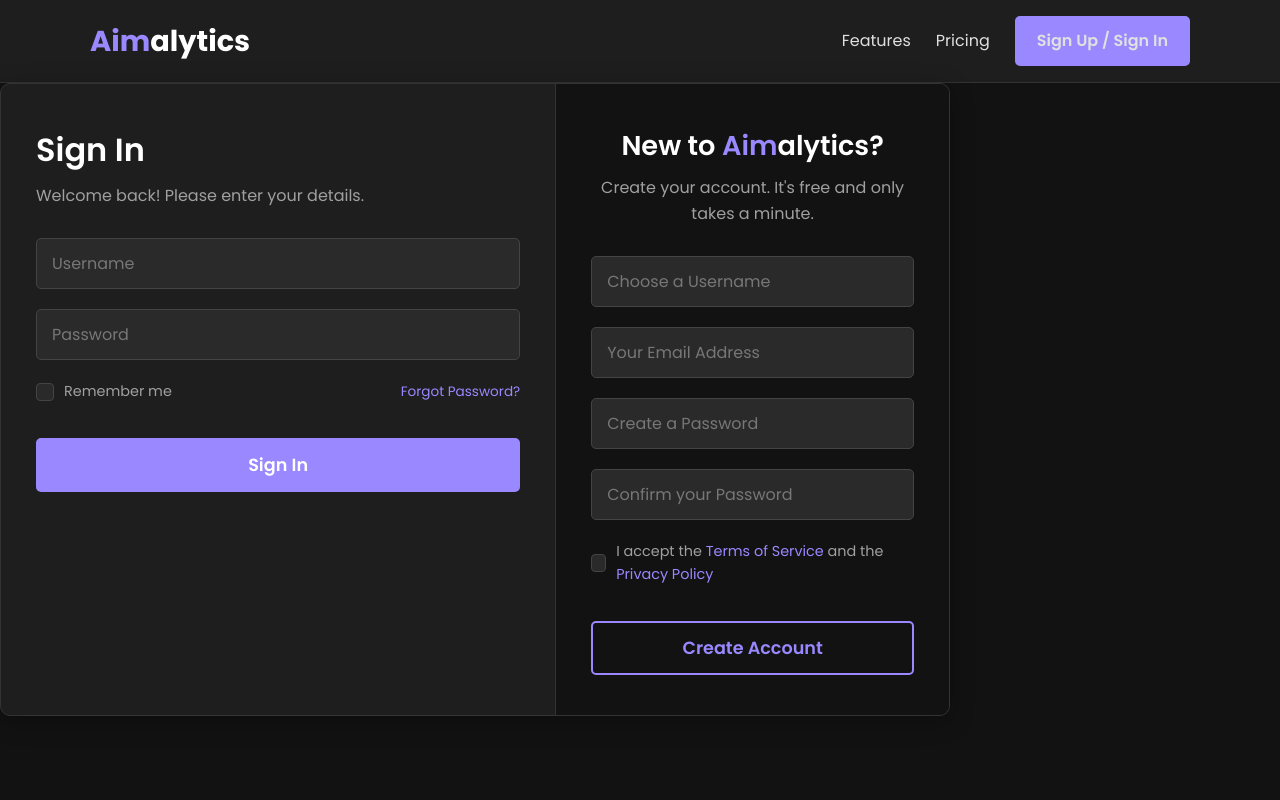
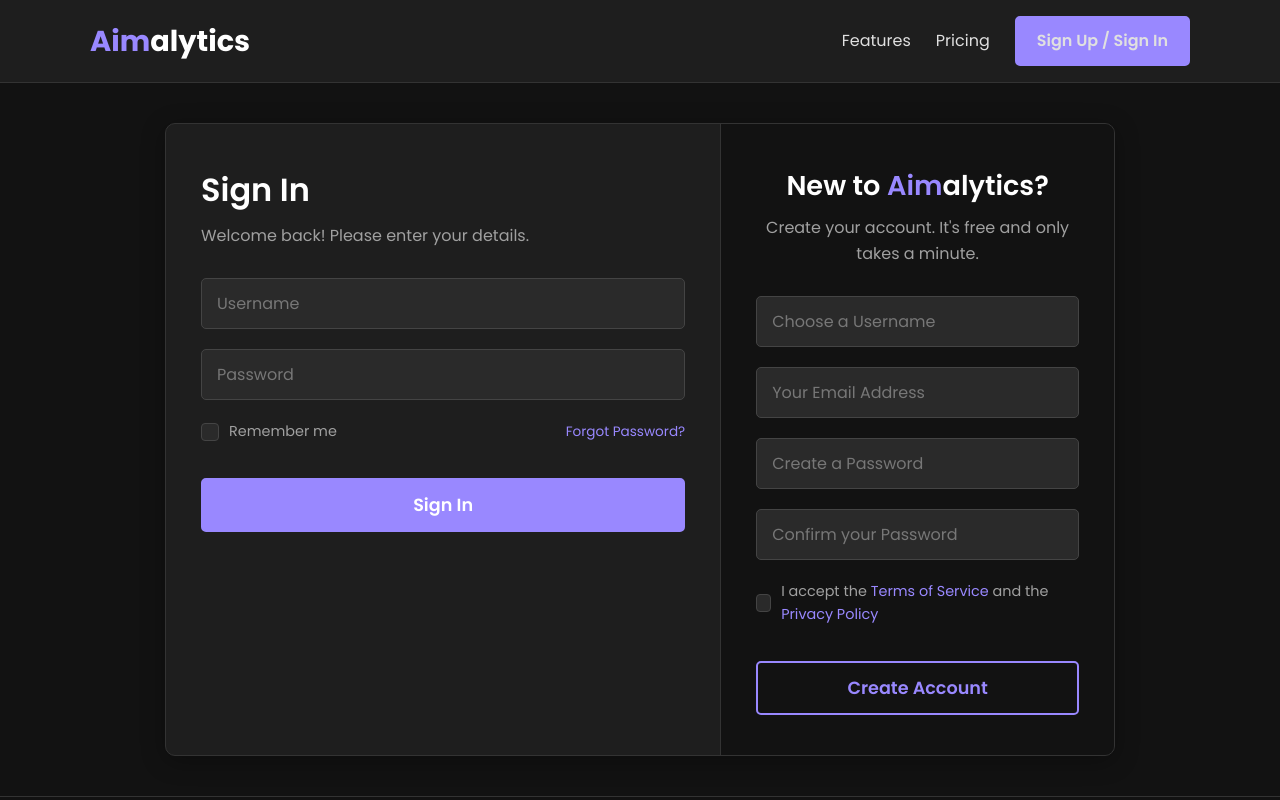
Before and after one commit to Aimalytics/Aimalytics-Web, a React (Vite) app: page /auth in a window 1280 px wide. Shown: the top 800 px of the page. Built offline with nearby package versions, Linux system fonts and the light colour scheme.

Commit message:
fixed auth

```diff
--- a/src/components/Header.jsx
+++ b/src/components/Header.jsx
@@ -4,13 +4,12 @@ function Header() {
   return (
     <header className="navbar">
       <div className="container">
+        {/* UPDATED to use the new CSS class */}
         <Link to="/" className="logo">
-          <span style={{ color: '#9988FF' }}>Aim</span>alytics
+          <span className="text-primary-color">Aim</span>alytics
         </Link>
         <nav>
           <ul>
-            {/* Note: In a true SPA, hash links like this might require a special library.
-                For simplicity, a standard anchor tag can force a navigation to the homepage and then to the section. */}
             <li><a href="/#features">Features</a></li>
             <li><a href="/#pricing">Pricing</a></li>
             <li>
--- a/src/index.css
+++ b/src/index.css
@@ -35,6 +35,20 @@ body {
     line-height: 1.6;
 }
 
+/* NEW: Global Layout Helpers */
+/* This makes the app take full height and allows the footer to be "pushed" down */
+#root {
+    display: flex;
+    flex-direction: column;
+    min-height: 100vh;
+}
+
+main {
+    flex-grow: 1; /* Allows the main content area to expand and fill available space */
+    display: flex; /* Makes the main area a flex container for its children */
+    flex-direction: column;
+}
+
 a {
     color: var(--clr-accent-primary);
     text-decoration: none;
@@ -54,6 +68,12 @@ a:hover {
     max-width: 1100px;
     margin: 0 auto;
 }
+
+/* NEW: Utility Class */
+.text-primary-color {
+    color: var(--clr-accent-primary);
+}
+
 
 /* --- Buttons --- */
 .button-primary,
@@ -130,7 +150,7 @@ a:hover {
 .form-group input:focus {
     outline: none;
     border-color: var(--clr-accent-primary);
-    box-shadow: 0 0 0 3px rgba(0, 123, 255, 0.25);
+    box-shadow: 0 0 0 3px rgba(153, 136, 255, 0.25); /* Adjusted shadow color to match accent */
 }
 
 .form-options {
@@ -203,7 +223,7 @@ a:hover {
     border-width: 0;
 }
 
-/* --- Styled List (NEW reusable component) --- */
+/* --- Styled List --- */
 .styled-list {
     list-style-type: none;
     padding-left: 0;
@@ -358,26 +378,20 @@ a:hover {
    4. Page-Specific Styles
    ========================================================================== */
 
-/* --- Auth Page --- */
-.auth-page-body {
+/* --- REVISED: Auth Page Wrapper --- */
+.auth-page-wrapper {
+    flex-grow: 1; /* Allows this wrapper to fill the main content area */
     display: flex;
-    flex-direction: column;
-    min-height: 100vh;
-}
-
-.auth-page-body main {
-    flex-grow: 1;
-    display: flex;
-    align-items: center;
-    justify-content: center;
-    padding: 30px 0;
+    align-items: center; /* Vertical centering */
+    justify-content: center; /* Horizontal centering */
+    padding: 40px 20px;
 }
 
 .auth-page-container {
     display: flex;
     flex-direction: column;
     max-width: 450px;
-    width: 90%;
+    width: 100%; /* Changed from 90% to be responsive within the wrapper */
     background-color: var(--clr-bg-medium);
     border-radius: 10px;
     border: 1px solid var(--clr-border);
@@ -415,6 +429,7 @@ a:hover {
 }
 
 .panel-subtitle { font-size: 0.9rem; }
+
 
 /* --- Text Content Page (Terms/Privacy) --- */
 .text-content-page {
@@ -485,7 +500,9 @@ a:hover {
 
     .hero {
         padding: 100px 20px;
-        min-height: 70vh;
+        min-height: 70vh; /* This can be removed or adjusted if not desired */
+        display: flex; /* Added flex to help center content vertically */
+        flex-direction: column;
         justify-content: center;
     }
     .hero h1 { font-size: 6rem; }
@@ -515,6 +532,8 @@ a:hover {
     }
     .sign-up-panel {
         flex: 1;
+        display: flex; /* Add flex to center content inside */
+        flex-direction: column;
         justify-content: center;
     }
     .auth-panel h1 { text-align: left; }
--- a/src/pages/AuthPage.jsx
+++ b/src/pages/AuthPage.jsx
@@ -41,7 +41,7 @@ function AuthPage() {
   };
 
   return (
-    <div className="auth-page-body">
+    <div className="auth-page-wrapper">
       <div className="auth-page-container">
         {/* Sign In Panel */}
         <div className="auth-panel sign-in-panel">
@@ -67,7 +67,8 @@ function AuthPage() {
 
         {/* Sign Up Panel */}
         <div className="auth-panel sign-up-panel">
-            <h2>New to <span style={{ color: '#9988FF' }}>Aim</span>alytics?</h2>
+          {/* UPDATED to use the new CSS class */}
+          <h2>New to <span className="text-primary-color">Aim</span>alytics?</h2>
           <p>Create your account. It's free and only takes a minute.</p>
           <form onSubmit={handleSignUp}>
             <div className="form-group">
@@ -94,6 +95,7 @@ function AuthPage() {
       </div>
     </div>
   );
+
 }
 
 export default AuthPage;
--- a/src/pages/HomePage.jsx
+++ b/src/pages/HomePage.jsx
@@ -6,7 +6,8 @@ function HomePage() {
       {/* Hero Section */}
       <section className="hero">
         <div className="container">
-          <h1><span style={{ color: '#9988FF' }}>Aim</span>alytics</h1>
+          {/* UPDATED to use the new CSS class */}
+          <h1><span className="text-primary-color">Aim</span>alytics</h1>
           <p className="subtitle">Tracking your aim training has never been easier.</p>
           <Link to="/auth" className="button-primary button-large">Get Started for Free</Link>
         </div>
```
Lines whose indentation alone changed are shown as unchanged.
